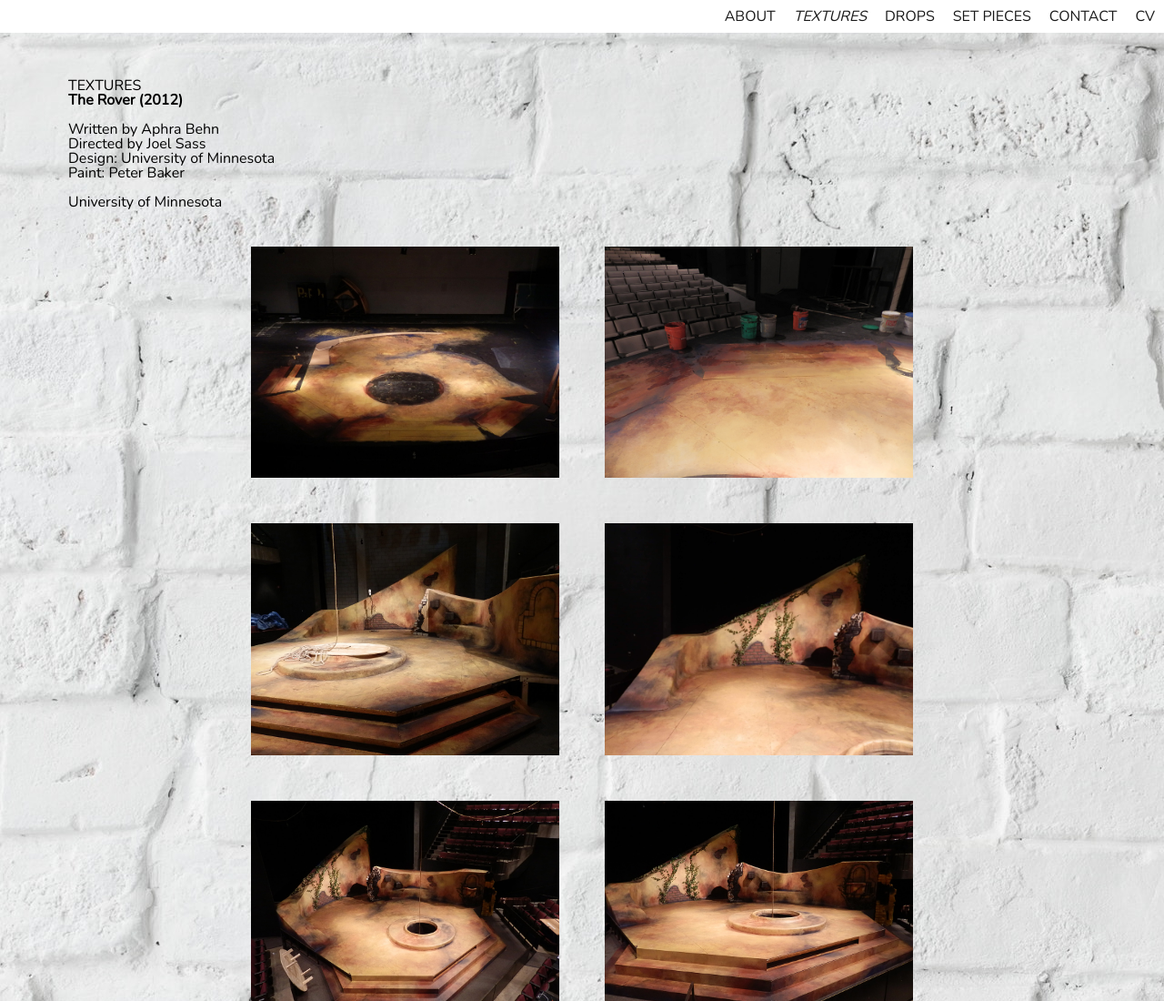
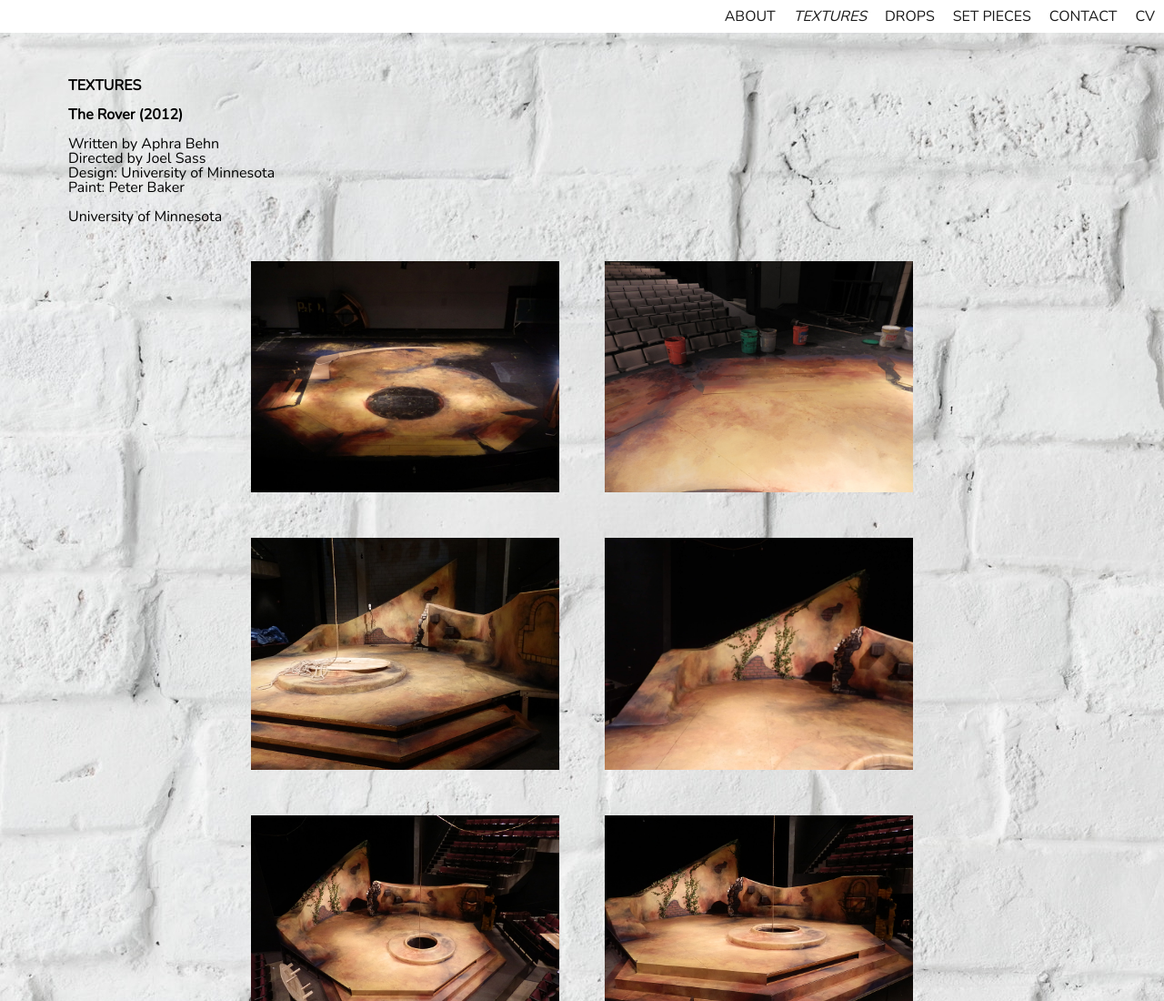
Before and after one commit to edevera1/week8, a plain HTML site: page textures.html in a window 1280 px wide. Shown: the top 1100 px of the page at 91% size. Drawn offline with nearby package versions, Linux system fonts and the light colour scheme.

Commit message:
Add files via upload

```diff
--- a/textures.html
+++ b/textures.html
@@ -24,7 +24,7 @@
           </nav>
     </header>
     <main id="main">
-    <div class="container3"
+    <div class="container3">
         <h1>TEXTURES</h1><br>
 
         <h2>The Rover (2012)</h2><br>
```
